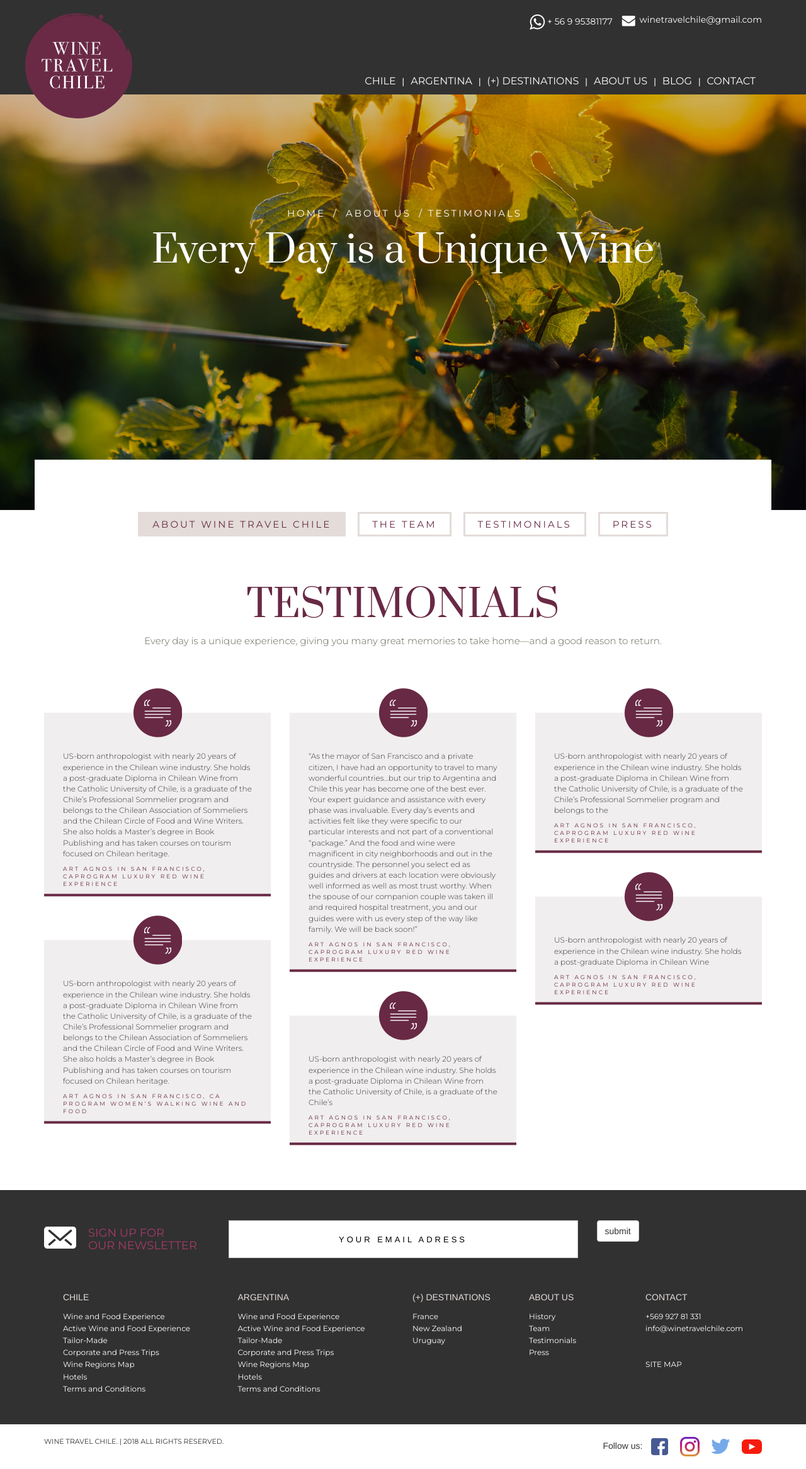
After one commit to fchristiansen/winetravelchile, a PHP site: page /page-about-testimonials.php in a window 1280 px wide. The commit adds this page. Shown: the whole page at 63% size. Run offline with PHP 8.4, Linux system fonts and the light colour scheme.

Commit message:
seccion testimonios

```diff
--- a/assets/css/custom.css
+++ b/assets/css/custom.css
@@ -270,7 +270,7 @@ section.slider-home #slider-home .owl-prev { background: url(../img/prev.png) no
 @media (max-width: 768px) { section.slider-home #slider-home .owl-prev { left: 10px; } }
 
 #about .content { padding: 0em 7.500em; margin-bottom: 100px; }
-@media (max-width: 768px) { #about .content { padding: 0em; margin-bottom: 30px; } }
+@media (max-width: 768px) { #about .content { padding: 0em; margin-bottom: 50px; } }
 #about .content h2 { font-family: "Prata", serif; color: #682944; text-transform: uppercase; font-size: 60px; font-size: 3.75rem; }
 @media (max-width: 768px) { #about .content h2 { font-size: 34px; font-size: 2.125rem; } }
 @media (max-width: 767px) { #about .content h2 { font-size: 30px; font-size: 1.875rem; } }
@@ -311,6 +311,15 @@ section#team .expert-box .expert-text h4 { text-transform: capitalize; color: #6
 section#team .expert-box .expert-text h3 { color: #682944; text-transform: uppercase; letter-spacing: 3px; font-size: 11px; font-size: 0.6875rem; font-family: "Montserrat", sans-serif; font-weight: 700; margin: 0 0 30px 0; }
 section#team .expert-box .expert-text p { color: #616552; font-size: 12px; font-size: 0.75rem; font-family: "Montserrat", sans-serif; font-weight: 300; line-height: 16px; margin: 0; padding-left: 250px; padding-bottom: 30px; }
 @media (max-width: 768px) { section#team .expert-box .expert-text p { font-size: 15px; font-size: 0.9375rem; line-height: 22px; padding: 0; } }
+
+section#testimonials .testimonial-box { position: relative; background-color: #f0eeee; padding: 60px 30px 0 30px; margin-bottom: 70px; }
+section#testimonials .testimonial-box .ico-testimonial { background: url(../img/ico-testimonial.png) no-repeat; width: 78px; height: 78px; position: absolute; position: absolute; left: 50%; -webkit-transform: translate(-50%, 0); transform: translate(-50%, 0); top: -39px; }
+section#testimonials .testimonial-box .testimonial-text { padding-bottom: 4px; }
+section#testimonials .testimonial-box .testimonial-text h4 { letter-spacing: 3px; text-transform: uppercase; font-size: 9px; font-size: 0.5625rem; color: #682944; font-family: "Montserrat", sans-serif; font-weight: 400; line-height: 12px; }
+@media (max-width: 768px) { section#testimonials .testimonial-box .testimonial-text h4 { font-size: 11px; font-size: 0.6875rem; line-height: 14px; } }
+section#testimonials .testimonial-box .testimonial-text p { font-size: 12px; font-size: 0.75rem; color: #383838; font-family: "Montserrat", sans-serif; font-weight: 300; }
+@media (max-width: 768px) { section#testimonials .testimonial-box .testimonial-text p { font-size: 14px; font-size: 0.875rem; } }
+section#testimonials .testimonial-box .testimonial-text .border-bottom-testimonial-box { background: url(../img/border-bottom-testimonial-box.png) repeat-x; width: 100%; height: 5px; position: absolute; bottom: 0; left: 0; }
 
 .caluga { overflow: hidden; -webkit-box-shadow: -5px 2px 20px -1px rgba(0, 0, 0, 0.35); box-shadow: -5px 2px 20px -1px rgba(0, 0, 0, 0.35); }
 @media (max-width: 767px) { .caluga { margin-bottom: 15px; } }
@@ -538,7 +547,7 @@ ul.not-include li img { top: -15px; position: relative; float: left; margin-righ
   #mobile-contact ul li.mail { font-size: 1em; } }
 @media (max-width: 320px) { #mobile-contact ul li.mail a { font-size: 0.96em !important; } }
 #about .content { padding: 0em 7.500em; margin-bottom: 100px; }
-@media (max-width: 768px) { #about .content { padding: 0em; margin-bottom: 30px; } }
+@media (max-width: 768px) { #about .content { padding: 0em; margin-bottom: 50px; } }
 #about .content h2 { font-family: "Prata", serif; color: #682944; text-transform: uppercase; font-size: 60px; font-size: 3.75rem; }
 @media (max-width: 768px) { #about .content h2 { font-size: 34px; font-size: 2.125rem; } }
 @media (max-width: 767px) { #about .content h2 { font-size: 30px; font-size: 1.875rem; } }
@@ -579,3 +588,12 @@ section#team .expert-box .expert-text h4 { text-transform: capitalize; color: #6
 section#team .expert-box .expert-text h3 { color: #682944; text-transform: uppercase; letter-spacing: 3px; font-size: 11px; font-size: 0.6875rem; font-family: "Montserrat", sans-serif; font-weight: 700; margin: 0 0 30px 0; }
 section#team .expert-box .expert-text p { color: #616552; font-size: 12px; font-size: 0.75rem; font-family: "Montserrat", sans-serif; font-weight: 300; line-height: 16px; margin: 0; padding-left: 250px; padding-bottom: 30px; }
 @media (max-width: 768px) { section#team .expert-box .expert-text p { font-size: 15px; font-size: 0.9375rem; line-height: 22px; padding: 0; } }
+
+section#testimonials .testimonial-box { position: relative; background-color: #f0eeee; padding: 60px 30px 0 30px; margin-bottom: 70px; }
+section#testimonials .testimonial-box .ico-testimonial { background: url(../img/ico-testimonial.png) no-repeat; width: 78px; height: 78px; position: absolute; position: absolute; left: 50%; -webkit-transform: translate(-50%, 0); transform: translate(-50%, 0); top: -39px; }
+section#testimonials .testimonial-box .testimonial-text { padding-bottom: 4px; }
+section#testimonials .testimonial-box .testimonial-text h4 { letter-spacing: 3px; text-transform: uppercase; font-size: 9px; font-size: 0.5625rem; color: #682944; font-family: "Montserrat", sans-serif; font-weight: 400; line-height: 12px; }
+@media (max-width: 768px) { section#testimonials .testimonial-box .testimonial-text h4 { font-size: 11px; font-size: 0.6875rem; line-height: 14px; } }
+section#testimonials .testimonial-box .testimonial-text p { font-size: 12px; font-size: 0.75rem; color: #383838; font-family: "Montserrat", sans-serif; font-weight: 300; }
+@media (max-width: 768px) { section#testimonials .testimonial-box .testimonial-text p { font-size: 14px; font-size: 0.875rem; } }
+section#testimonials .testimonial-box .testimonial-text .border-bottom-testimonial-box { background: url(../img/border-bottom-testimonial-box.png) repeat-x; width: 100%; height: 5px; position: absolute; bottom: 0; left: 0; }
--- a/assets/js/wine.js
+++ b/assets/js/wine.js
@@ -42,6 +42,14 @@ $('#slider-home').owlCarousel({
         }
     }
 })
+
+$('.grid').masonry({
+  itemSelector: '.grid-item', // use a separate class for itemSelector, other than .col-
+  columnWidth: '.grid-sizer',
+  percentPosition: true
+});
+
+
 
 /*
 var thumb = $(".owl-video").attr("data-video-thumb");
--- a/assets/sass/modules/_about.scss
+++ b/assets/sass/modules/_about.scss
@@ -4,7 +4,7 @@
 		margin-bottom: 100px;
 		@media(max-width: 768px){
 			padding: 0em;
-			margin-bottom: 30px;
+			margin-bottom: 50px;
 		}
     	h2{
 			font-family: $prata;
@@ -223,3 +223,62 @@ section#team{
 
 
 }
+
+section#testimonials{
+
+	.testimonial-box{
+		position: relative;
+		background-color: $gris-caja;
+		padding: 60px 30px 0 30px;
+		margin-bottom: 70px;
+		.ico-testimonial{
+			background: url(../img/ico-testimonial.png) no-repeat;
+			width: 78px;
+			height: 78px;
+			position: absolute;
+			@include centerer(true, false);
+			top:-39px;
+
+		}
+		.testimonial-text{
+			padding-bottom: 4px;
+			h4{
+				letter-spacing: 3px;
+				text-transform: uppercase;
+				@include font-size(9px);
+				color: $vino;
+				font-family: $montserrat;
+				font-weight: 400;
+				line-height: 12px;
+				@media(max-width:768px){
+					@include font-size(11px);
+					line-height: 14px;
+				}
+			}
+			p{
+				//letter-spacing: 3px;
+				//text-transform: uppercase;
+				@include font-size(12px);
+				color: $gris-testimonio;
+				font-family: $montserrat;
+				font-weight: 300;
+				@media(max-width:768px){
+					@include font-size(14px);
+					//line-height: 21px;
+
+				}
+
+			}
+
+			.border-bottom-testimonial-box{
+				background: url(../img/border-bottom-testimonial-box.png) repeat-x;
+				width: 100%;
+				height: 5px;
+				position: absolute;
+				bottom: 0;
+				left: 0;
+
+			}
+		}
+	}
+}
--- a/assets/sass/partials/_variables.scss
+++ b/assets/sass/partials/_variables.scss
@@ -5,6 +5,7 @@ $gris-claro: #f8f6ef;
 $gris-oscuro: #282828;
 $invierno: #f7f5f6;
 $gris-caja: #f0eeee;
+$gris-testimonio: #383838;
 $rosa:#ECCCD0;
 $cafe: #86754D;
 $negro: #000000;
--- a/footer.php
+++ b/footer.php
@@ -108,6 +108,7 @@
 		<script src="assets/js/owl.carousel.min.js"></script>
 		<script src="//maxcdn.bootstrapcdn.com/bootstrap/3.3.7/js/bootstrap.min.js" integrity="sha384-Tc5IQib027qvyjSMfHjOMaLkfuWVxZxUPnCJA7l2mCWNIpG9mGCD8wGNIcPD7Txa" crossorigin="anonymous"></script>
 		<script src="assets/js/simpleLightbox.min.js"></script>
+		<script src="assets/js/masonry.js"></script>
 		<script src="assets/js/wine.js"></script>
 </body>
 </html>
--- a/include-menu-about.php
+++ b/include-menu-about.php
@@ -2,7 +2,7 @@
 	<ul>
 		<li><a class="btn btn-default activo" href="page-about.php" role="button">ABOUT WINE TRAVEL CHILE</a></li>
 		<li><a class="btn btn-default" href="page-about-team.php" role="button">THE TEAM</a></li>
-		<li><a class="btn btn-default" href="page-testimonials.php" role="button">TESTIMONIALS</a></li>
-		<li><a class="btn btn-default" href="page-press.php" role="button">PRESS</a></li>
+		<li><a class="btn btn-default" href="page-about-testimonials.php" role="button">TESTIMONIALS</a></li>
+		<li><a class="btn btn-default" href="page-about-press.php" role="button">PRESS</a></li>
 	</ul>
 </section>
--- /dev/null
+++ b/page-about-testimonials.php
@@ -0,0 +1,135 @@
+<?php include('header.php'); ?>
+<?php include('main-nav.php'); ?>
+<?php include('include-menu-experiencias.php'); ?>
+<?php include('slider-testimonials.php'); ?>
+		<section id="about" class="position-relative">
+			<div class="bloque-blanco-top-content"> </div>
+			<div class="container">
+				<?php include('include-menu-about.php'); ?>
+				<div class="row">
+					<div class="bloque clearfix mt-0">
+						<div class="col-sm-12 text-center">
+							<div class="content">
+								<h2>testimonials</h2>
+								<p> Every day is a unique experience, giving you many great memories to take home—and a good reason to return.</p>
+							</div>
+						</div>
+					</div>
+				</div>
+			</div>
+		</section>
+		<section id="testimonials">
+			<div class="container">
+				<div class="row">
+					<div class="grid">
+						<div class="grid-sizer col-sm-6 col-md-4"></div>
+						<div class="grid-item col-sm-6 col-md-4">
+							<div class="testimonial-box grid-item-content">
+									<div class="ico-testimonial"></div>
+									<div class="testimonial-text">
+										<p>
+											US-born anthropologist with nearly 20 years of experience
+											in the Chilean wine industry. She holds a post-graduate
+											Diploma in Chilean Wine from the Catholic University of Chile,
+											is a graduate of the Chile’s Professional Sommelier
+											program and belongs to the Chilean Association of Sommeliers
+											and the Chilean Circle of Food and Wine Writers. She also holds
+											a Master’s degree in Book Publishing and has taken courses
+											on tourism focused on Chilean heritage.
+										</p>
+										<h4> art agnos in san francisco, caprogram Luxury Red Wine Experience</h4>
+										<div class="border-bottom-testimonial-box"></div>
+									</div>
+							</div>
+						</div>
+						<div class="grid-item col-sm-6 col-md-4">
+							<div class="testimonial-box grid-item-content">
+									<div class="ico-testimonial"></div>
+									<div class="testimonial-text">
+										<p>
+											“As the mayor of San Francisco and a private citizen, I have had an opportunity to
+											travel to many wonderful countries…but our trip to Argentina and Chile this year
+											 has become one of the best ever. Your expert guidance and assistance with every
+											  phase was invaluable. Every day’s events and activities felt like they were
+											  specific to our particular interests and not part of a conventional “package.” And the food and wine
+											  were magnificent in city neighborhoods and out in the countryside. The personnel you select
+											  ed as guides and drivers at each location were obviously well informed as well as most trust
+											  worthy. When the spouse of our companion couple was taken ill and required hospital treatment,
+											  you and our guides were with us every step of the way like family. We will be back soon!”
+										</p>
+										<h4> art agnos in san francisco, caprogram Luxury Red Wine Experience</h4>
+										<div class="border-bottom-testimonial-box"></div>
+									</div>
+							</div>
+						</div>
+						<div class="grid-item col-sm-6 col-md-4">
+							<div class="testimonial-box grid-item-content">
+									<div class="ico-testimonial"></div>
+									<div class="testimonial-text">
+										<p>
+											US-born anthropologist with nearly 20 years of experience
+											in the Chilean wine industry. She holds a post-graduate
+											Diploma in Chilean Wine from the Catholic University of Chile,
+											is a graduate of the Chile’s Professional Sommelier
+											program and belongs to the
+										</p>
+										<h4> art agnos in san francisco, caprogram Luxury Red Wine Experience</h4>
+										<div class="border-bottom-testimonial-box"></div>
+									</div>
+							</div>
+						</div>
+						<div class="grid-item col-sm-6 col-md-4">
+							<div class="testimonial-box grid-item-content">
+									<div class="ico-testimonial"></div>
+									<div class="testimonial-text">
+										<p>
+											US-born anthropologist with nearly 20 years of experience
+											in the Chilean wine industry. She holds a post-graduate
+											Diploma in Chilean Wine
+										</p>
+										<h4> art agnos in san francisco, caprogram Luxury Red Wine Experience</h4>
+										<div class="border-bottom-testimonial-box"></div>
+									</div>
+							</div>
+						</div>
+						<div class="grid-item col-sm-6 col-md-4">
+							<div class="testimonial-box grid-item-content">
+									<div class="ico-testimonial"></div>
+									<div class="testimonial-text">
+										<p>
+											US-born anthropologist with nearly 20 years of experience
+											in the Chilean wine industry. She holds a post-graduate
+											Diploma in Chilean Wine from the Catholic University of Chile,
+											is a graduate of the Chile’s Professional Sommelier
+											program and belongs to the Chilean Association of Sommeliers
+											and the Chilean Circle of Food and Wine Writers. She also holds
+											a Master’s degree in Book Publishing and has taken courses
+											on tourism focused on Chilean heritage.
+										</p>
+										<h4> art agnos in san francisco, ca program WOMEN’S WALKING WINE and FOOD</h4>
+										<div class="border-bottom-testimonial-box"></div>
+									</div>
+							</div>
+						</div>
+						<div class="grid-item col-sm-6 col-md-4">
+							<div class="testimonial-box grid-item-content">
+									<div class="ico-testimonial"></div>
+									<div class="testimonial-text">
+										<p>
+											US-born anthropologist with nearly 20 years of experience
+											in the Chilean wine industry. She holds a post-graduate
+											Diploma in Chilean Wine from the Catholic University of Chile,
+											is a graduate of the Chile’s
+										</p>
+										<h4> art agnos in san francisco, caprogram Luxury Red Wine Experience</h4>
+										<div class="border-bottom-testimonial-box"></div>
+									</div>
+							</div>
+						</div>
+					</div>
+
+
+					</div> <!-- row -->
+				</div>
+		</section>
+<?php include('footer.php'); ?>
--- /dev/null
+++ b/slider-testimonials.php
@@ -0,0 +1,24 @@
+<div id="slider-destinations">
+	<section class="slider-home container-fluid no-padding">
+		<div id="slider-home" class="owl-carousel owl-theme">
+		    <div class="item">
+		    	<div class="layer"></div>
+		          	<!-- 1920 x 550 -->
+		          	<div class="carousel-info">
+		          		<div class="carousel-info-inner">
+		          			<p class="hidden-xs">
+		          				<a href="index.php">Home</a> / <a href="page-about.php">about us</a>  / testimonials
+		          			</p>
+		          			<h4>Every Day is a Unique Wine</h4>
+		          		</div>
+		          	</div>
+		          	<!-- 1920 x 990 -->
+		          	<img class="img-responsive owl-lazy hidden-xs" data-src="assets/img/banner-testimonials.jpg" src="assets/img/banner-testimonials.jpg" alt="">
+		          	<!-- 320 x 550 -->
+		          	<img class="img-responsive owl-lazy visible-xs" data-src="assets/img/banner-testimonials-xs.jpg" src="assets/img/banner-testimonials-xs.jpg" alt="">
+				  	<!-- 768 x 550 -->
+	<!-- 	            <img class="img-responsive owl-lazy" data-src="assets/img/slider1-xs.jpg" src="assets/img/slider1-xs.jpg" alt=""> -->
+		    </div>
+		</div> <!-- contenedor slider -->
+	</section>
+</div>
```
Also changed, not shown: assets/img/banner-testimonials-xs.jpg (added), assets/img/banner-testimonials.jpg (added), assets/img/border-bottom-testimonial-box.png (added), assets/img/ico-testimonial.png (added), assets/js/masonry.js (added), 1 other file.
